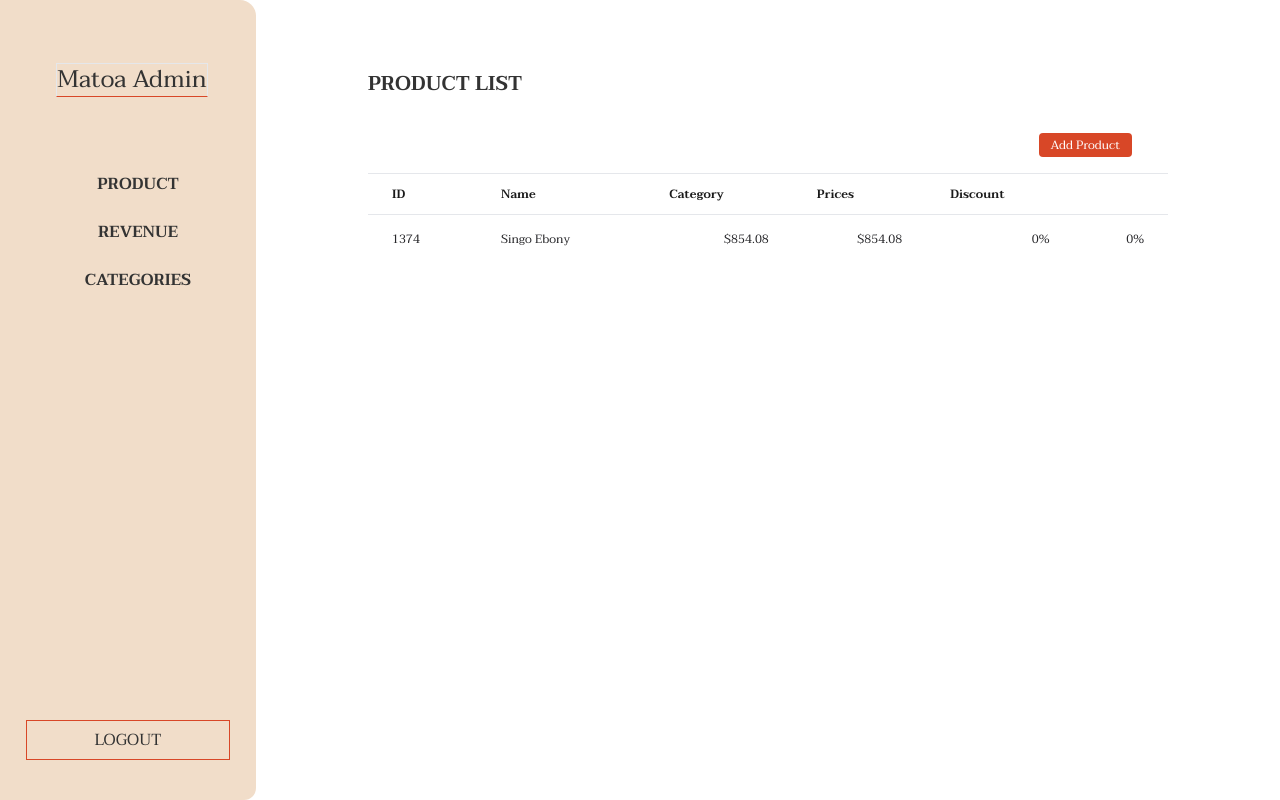
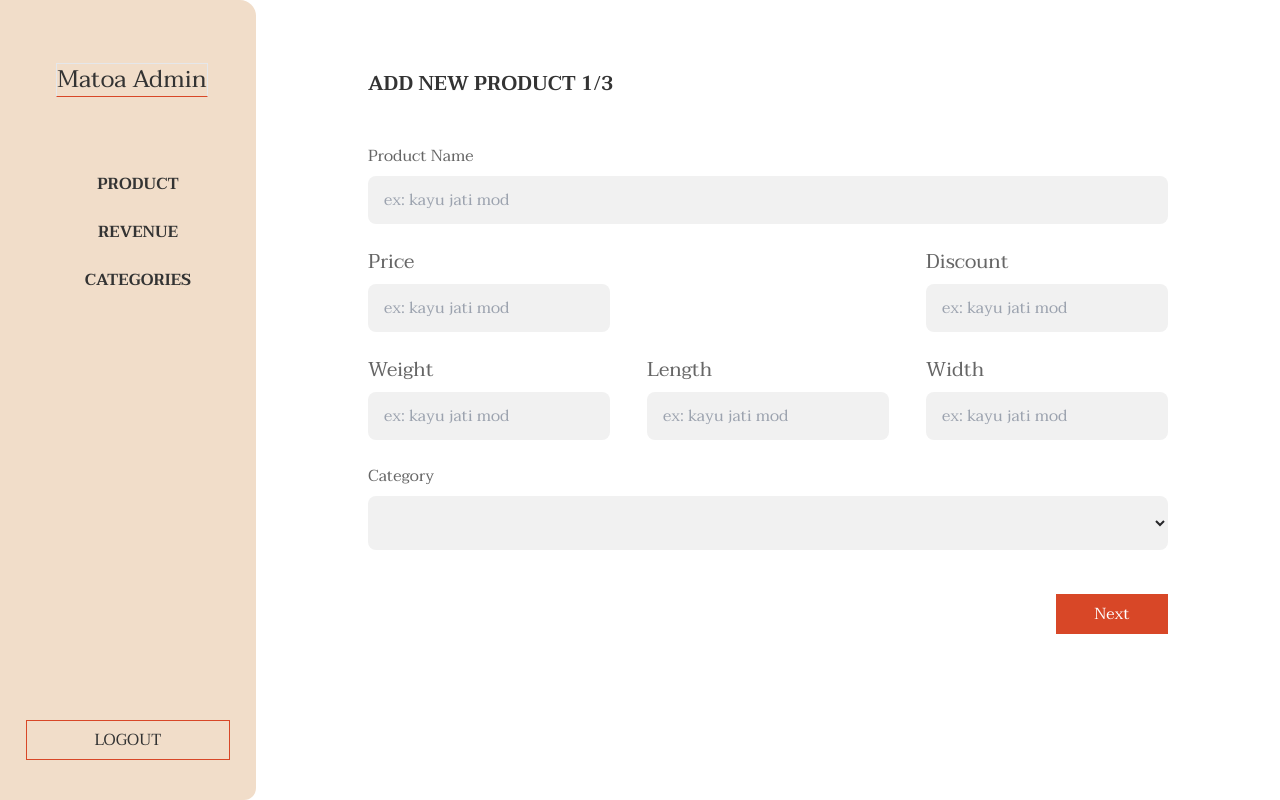
Before and after one commit to nisrinous/assignment-react, a React (Vite) app: page /product/add in a window 1280 px wide. Before the commit this address led to /product. Built offline with nearby package versions, Linux system fonts and the light colour scheme; sample sign-in values are in the browser's storage.

Commit message:
fix: route auth with token

```diff
--- a/src/components/Aside.tsx
+++ b/src/components/Aside.tsx
@@ -13,17 +13,20 @@ export default function Aside(): JSX.Element {
             </span>
           </a>
           <div className="flex flex-col items-center w-full">
-            <a className="flex items-center justify-center w-12 h-12 mt-2 rounded ">
+            <a
+              className="flex items-center justify-center w-12 h-12 mt-2 rounded "
+              href="/product"
+            >
               <span className="text-xs font-bold text-[#333] hover:text-[#D84727]">
                 PRODUCT
               </span>
             </a>
-            <a className="flex items-center justify-center w-12 h-12 mt-2 rounded ">
+            <a className="flex items-center justify-center w-12 h-12 mt-2 rounded">
               <span className="text-xs font-bold text-[#333] hover:text-[#D84727]">
                 REVENUE
               </span>
             </a>
-            <a className="flex items-center justify-center w-12 h-12 mt-2 rounded ">
+            <a className="flex items-center justify-center w-12 h-12 mt-2 rounded">
               <span className="text-xs font-bold text-[#333] hover:text-[#D84727]">
                 CATEGORIES
               </span>
@@ -32,23 +35,26 @@ export default function Aside(): JSX.Element {
         </div>
         <div className="hidden md:flex flex-col items-center w-64 h-full overflow-hidden text-[#333] rounded-tr-2xl rounded-br-xl bg-[#F1DDC9]">
           <a className="flex items-center justify-center w-full h-20 px-3 my-10">
-            <span className="ml-2 text-2xl border-b-[#D84727] border text-[#333] ">
+            <span className="ml-2 text-2xl border-b-[#D84727] border text-[#333]">
               Matoa Admin
             </span>
           </a>
           <div className="w-full px-2">
             <div className="flex flex-col items-center w-full">
-              <a className="flex items-center justify-center w-full h-12 px-3 rounded ">
+              <a
+                className="flex items-center justify-center w-full h-12 px-3 rounded "
+                href="/product"
+              >
                 <span className="ml-5 text-medium font-bold  text-[#333] hover:text-[#D84727]">
                   PRODUCT
                 </span>
               </a>
-              <a className="flex items-center justify-center w-full h-12 px-3 -2 rounded ">
+              <a className="flex items-center justify-center w-full h-12 px-3 -2 rounded">
                 <span className="ml-5 text-medium font-bold  text-[#333] hover:text-[#D84727]">
                   REVENUE
                 </span>
               </a>
-              <a className="flex items-center justify-center w-full h-12 px-3 -2 rounded ">
+              <a className="flex items-center justify-center w-full h-12 px-3 -2 rounded">
                 <span className="ml-5 text-medium font-bold  text-[#333] hover:text-[#D84727]">
                   CATEGORIES
                 </span>
--- /dev/null
+++ b/src/components/ButtonRounded.tsx
@@ -0,0 +1,18 @@
+export default function ButtonRounded({
+  text,
+  action,
+  target,
+}: {
+  text?: string;
+  action?: React.MouseEventHandler<HTMLButtonElement>;
+  target?: string;
+}): JSX.Element {
+  return (
+    <button
+      className="bg-[#D84727] text-white active:bg-indigo-600 text-xs px-3 py-1 rounded outline-none focus:outline-none mr-1 mb-1 ease-linear transition-all duration-150"
+      onClick={action}
+    >
+      <a href={target}>{text}</a>
+    </button>
+  );
+}
--- a/src/components/ProductListTable.tsx
+++ b/src/components/ProductListTable.tsx
@@ -1,3 +1,5 @@
+import ButtonRounded from "./ButtonRounded";
+
 export default function ProductListTable(): JSX.Element {
   return (
     <>
@@ -7,18 +9,13 @@ export default function ProductListTable(): JSX.Element {
             <div className="rounded-t mb-0 px-4 py-3">
               <div className="flex flex-wrap items-center">
                 <div className="relative w-full px-4 max-w-full flex-grow flex-1 text-right">
-                  <button
-                    className="bg-[#D84727] text-white active:bg-indigo-600 text-xs px-3 py-1 rounded outline-none focus:outline-none mr-1 mb-1 ease-linear transition-all duration-150"
-                    type="button"
-                  >
-                    Add Product
-                  </button>
+                  <ButtonRounded text="Add Product" target="/product/add" />
                 </div>
               </div>
             </div>
 
             <div className="block w-full overflow-x-auto">
-              <table className="items-center bg-transparent w-full border-collapse ">
+              <table className="items-center bg-transparent w-full border-collapse">
                 <thead>
                   <tr className="text-[#1A1A1A]">
                     <th className="px-6 bg-blueGray-50 text-blueGray-500  border border-solid border-blueGray-100 py-3 text-xs  border-l-0 border-r-0 whitespace-nowrap font-semibold text-left">
@@ -50,16 +47,16 @@ export default function ProductListTable(): JSX.Element {
                     <td className="border-t-0 px-6  border-l-0 border-r-0 text-xs whitespace-nowrap p-4 text-left">
                       Singo Ebony
                     </td>
-                    <td className="border-t-0 px-6 text-right  border-l-0 border-r-0 text-xs whitespace-nowrap p-4 ">
+                    <td className="border-t-0 px-6 text-right  border-l-0 border-r-0 text-xs whitespace-nowrap p-4">
                       $854.08
                     </td>
-                    <td className="border-t-0 px-6 text-right  border-l-0 border-r-0 text-xs whitespace-nowrap p-4 ">
+                    <td className="border-t-0 px-6 text-right  border-l-0 border-r-0 text-xs whitespace-nowrap p-4">
                       $854.08
                     </td>
-                    <td className="border-t-0 px-6 text-right  border-l-0 border-r-0 text-xs whitespace-nowrap p-4 ">
+                    <td className="border-t-0 px-6 text-right  border-l-0 border-r-0 text-xs whitespace-nowrap p-4">
                       0%
                     </td>
-                    <td className="border-t-0 px-6 text-right  border-l-0 border-r-0 text-xs whitespace-nowrap p-4 ">
+                    <td className="border-t-0 px-6 text-right  border-l-0 border-r-0 text-xs whitespace-nowrap p-4">
                       0%
                     </td>
                   </tr>
--- a/src/pages/Login.tsx
+++ b/src/pages/Login.tsx
@@ -63,7 +63,7 @@ const Login = (): JSX.Element => {
               </div>
 
               <div className="text-right mt-2">
-                <a href="#" className="text-sm font-semibold text-[#666] ">
+                <a href="#" className="text-sm font-semibold text-[#666]">
                   Forgot Password?
                 </a>
               </div>
--- a/src/routes/index.tsx
+++ b/src/routes/index.tsx
@@ -4,12 +4,10 @@ import Register from "../pages/Register";
 import AddProduct from "../pages/AddProduct";
 import ProductList from "../pages/ProductList";
 import EditProduct from "../pages/EditProduct";
-import { useAuth } from "../stores/AuthContext";
 import NotFound from "../pages/NotFound";
 import ProductDetail from "../pages/ProductDetail";
 
 export const AppRoute = (): JSX.Element => {
-  const { token } = useAuth();
   const localToken = localStorage.getItem("token");
 
   const routes = useRoutes([
@@ -29,13 +27,15 @@ export const AppRoute = (): JSX.Element => {
     },
     {
       path: "/product/add",
-      element:
-        token !== null ? <AddProduct /> : <Navigate to="/auth/login" replace />,
+      element: localToken ? (
+        <AddProduct />
+      ) : (
+        <Navigate to="/auth/login" replace />
+      ),
     },
     {
       path: "/product/:id",
-      element:
-        token !== null ? (
+      element: localToken ? (
         <ProductDetail />
       ) : (
         <Navigate to="/auth/login" replace />
@@ -43,8 +43,7 @@ export const AppRoute = (): JSX.Element => {
     },
     {
       path: "/product/:id/edit",
-      element:
-        token !== null ? (
+      element: localToken ? (
         <EditProduct />
       ) : (
         <Navigate to="/auth/login" replace />
```
Lines whose indentation alone changed are shown as unchanged.
